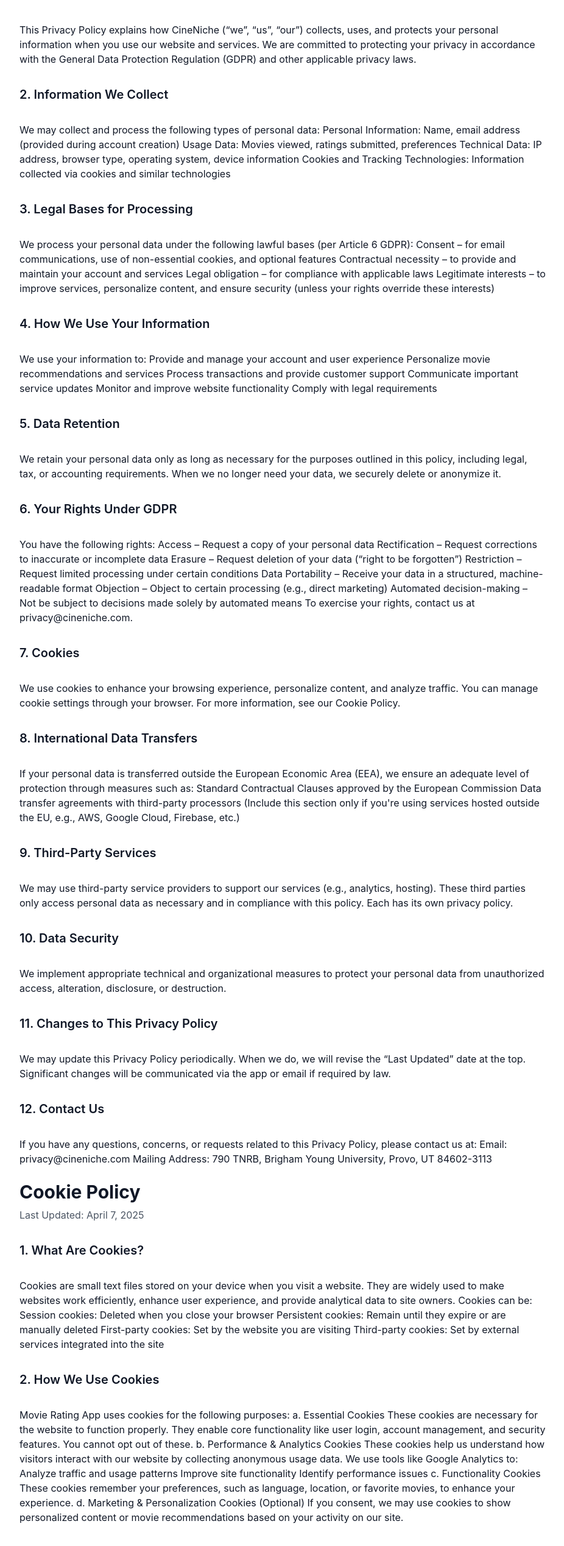
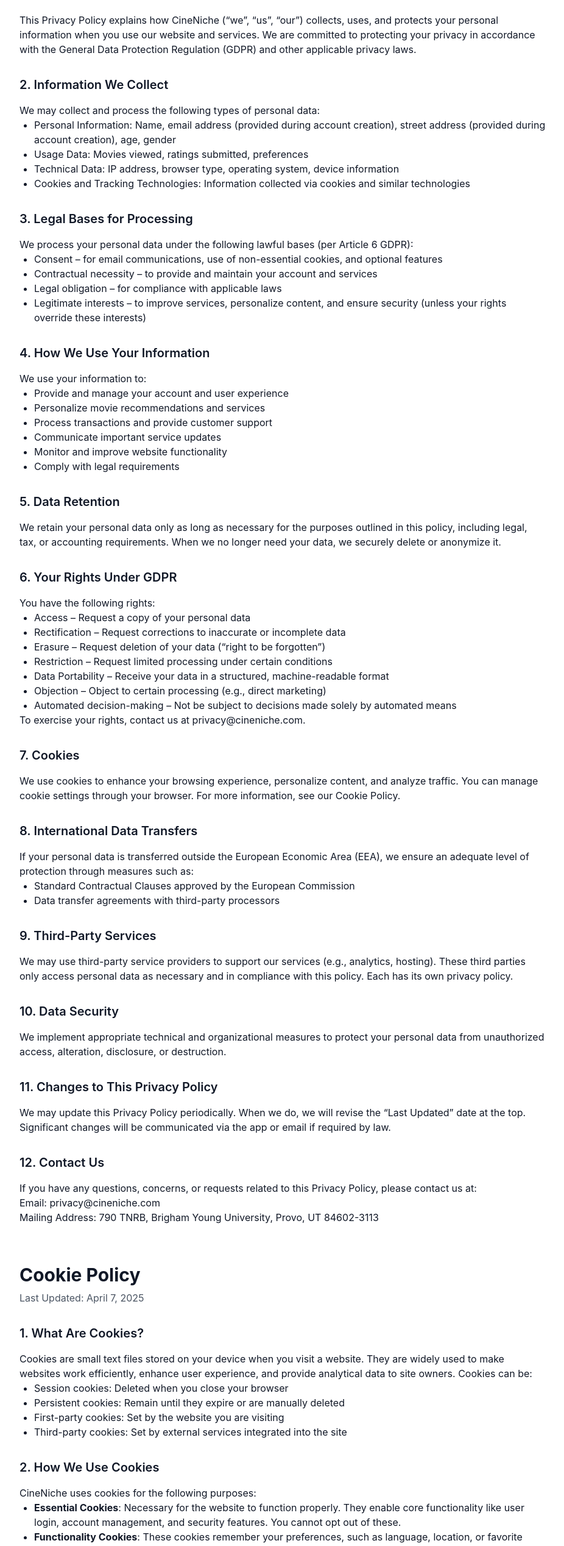
Before and after one commit to benhagg/frontendIntex, a React (Vite) app: page /privacy in a window 1280 px wide. Shown: the part 243-2779 px from the top of the page at 61% size, without its empty margins (176-1102 px from the left). Built offline with nearby package versions, Linux system fonts and the light colour scheme.

Commit message:
making privacy pretty

```diff
--- a/src/pages/Privacy.tsx
+++ b/src/pages/Privacy.tsx
@@ -1,198 +1,254 @@
-import React, { useState, useEffect } from "react";
-
+import React from "react";
 import Layout from "../components/Layout";
 
-interface PrivacySection {
-  title: string;
-  content: string;
-}
+const Section: React.FC<{ title: string; children: React.ReactNode }> = ({
+  title,
+  children,
+}) => (
+  <section className="space-y-4">
+    <h2 className="text-xl font-semibold mb-3">{title}</h2>
+    <div className="prose dark:prose-invert max-w-none">{children}</div>
+  </section>
+);
 
 const Privacy: React.FC = () => {
   return (
     <Layout>
       <div className="container mx-auto px-4 py-8 max-w-4xl">
-        <h1 className="text-3xl font-bold mb-2">Privacy Policy</h1>
-        <p className="text-gray-600 dark:text-gray-400 mb-8">
-          Last Updated: April 7, 2025
-        </p>
+        <header className="mb-8">
+          <h1 className="text-3xl font-bold mb-2">Privacy Policy</h1>
+          <p className="text-gray-600 dark:text-gray-400">
+            Last Updated: April 7, 2025
+          </p>
+        </header>
 
         <div className="space-y-8">
-          <h2 className="text-xl font-semibold mb-3">1. Introduction</h2>
-          <div className="prose dark:prose-invert max-w-none">
+          <Section title="1. Introduction">
             This Privacy Policy explains how CineNiche (“we”, “us”, “our”)
             collects, uses, and protects your personal information when you use
             our website and services. We are committed to protecting your
             privacy in accordance with the General Data Protection Regulation
             (GDPR) and other applicable privacy laws.
-          </div>
-          <h2 className="text-xl font-semibold mb-3">
-            2. Information We Collect
-          </h2>
-          <div className="prose dark:prose-invert max-w-none">
+          </Section>
+
+          <Section title="2. Information We Collect">
             We may collect and process the following types of personal data:
-            Personal Information: Name, email address (provided during account
-            creation) Usage Data: Movies viewed, ratings submitted, preferences
-            Technical Data: IP address, browser type, operating system, device
-            information Cookies and Tracking Technologies: Information collected
-            via cookies and similar technologies
-          </div>
-          <h2 className="text-xl font-semibold mb-3">
-            3. Legal Bases for Processing
-          </h2>
-          <div className="prose dark:prose-invert max-w-none">
+            <ul className="ml-6 list-disc">
+              <li>
+                Personal Information: Name, email address (provided during
+                account creation), street address (provided during account
+                creation), age, gender
+              </li>
+              <li>Usage Data: Movies viewed, ratings submitted, preferences</li>
+              <li>
+                Technical Data: IP address, browser type, operating system,
+                device information
+              </li>
+              <li>
+                Cookies and Tracking Technologies: Information collected via
+                cookies and similar technologies
+              </li>
+            </ul>
+          </Section>
+
+          <Section title="3. Legal Bases for Processing">
             We process your personal data under the following lawful bases (per
-            Article 6 GDPR): Consent – for email communications, use of
-            non-essential cookies, and optional features Contractual necessity –
-            to provide and maintain your account and services Legal obligation –
-            for compliance with applicable laws Legitimate interests – to
-            improve services, personalize content, and ensure security (unless
-            your rights override these interests)
-          </div>
-          <h2 className="text-xl font-semibold mb-3">
-            4. How We Use Your Information
-          </h2>
-          <div className="prose dark:prose-invert max-w-none">
-            We use your information to: Provide and manage your account and user
-            experience Personalize movie recommendations and services Process
-            transactions and provide customer support Communicate important
-            service updates Monitor and improve website functionality Comply
-            with legal requirements
-          </div>
-          <h2 className="text-xl font-semibold mb-3">5. Data Retention</h2>
-          <div className="prose dark:prose-invert max-w-none">
+            Article 6 GDPR):
+            <ul className="ml-6 list-disc">
+              <li>
+                Consent – for email communications, use of non-essential
+                cookies, and optional features
+              </li>
+              <li>
+                Contractual necessity – to provide and maintain your account and
+                services
+              </li>
+              <li>Legal obligation – for compliance with applicable laws</li>
+              <li>
+                Legitimate interests – to improve services, personalize content,
+                and ensure security (unless your rights override these
+                interests)
+              </li>
+            </ul>
+          </Section>
+
+          <Section title="4. How We Use Your Information">
+            We use your information to:
+            <ul className="ml-6 list-disc">
+              <li>Provide and manage your account and user experience</li>
+              <li>Personalize movie recommendations and services</li>
+              <li>Process transactions and provide customer support</li>
+              <li>Communicate important service updates</li>
+              <li>Monitor and improve website functionality</li>
+              <li>Comply with legal requirements</li>
+            </ul>
+          </Section>
+
+          <Section title="5. Data Retention">
             We retain your personal data only as long as necessary for the
             purposes outlined in this policy, including legal, tax, or
             accounting requirements. When we no longer need your data, we
             securely delete or anonymize it.
-          </div>
-          <h2 className="text-xl font-semibold mb-3">
-            6. Your Rights Under GDPR
-          </h2>
-          <div className="prose dark:prose-invert max-w-none">
-            You have the following rights: Access – Request a copy of your
-            personal data Rectification – Request corrections to inaccurate or
-            incomplete data Erasure – Request deletion of your data (“right to
-            be forgotten”) Restriction – Request limited processing under
-            certain conditions Data Portability – Receive your data in a
-            structured, machine-readable format Objection – Object to certain
-            processing (e.g., direct marketing) Automated decision-making – Not
-            be subject to decisions made solely by automated means To exercise
-            your rights, contact us at privacy@cineniche.com.
-          </div>
-          <h2 className="text-xl font-semibold mb-3">7. Cookies</h2>
-          <div className="prose dark:prose-invert max-w-none">
+          </Section>
+
+          <Section title="6. Your Rights Under GDPR">
+            You have the following rights:
+            <ul className="ml-6 list-disc">
+              <li>Access – Request a copy of your personal data</li>
+              <li>
+                Rectification – Request corrections to inaccurate or incomplete
+                data
+              </li>
+              <li>
+                Erasure – Request deletion of your data (“right to be
+                forgotten”)
+              </li>
+              <li>
+                Restriction – Request limited processing under certain
+                conditions
+              </li>
+              <li>
+                Data Portability – Receive your data in a structured,
+                machine-readable format
+              </li>
+              <li>
+                Objection – Object to certain processing (e.g., direct
+                marketing)
+              </li>
+              <li>
+                Automated decision-making – Not be subject to decisions made
+                solely by automated means
+              </li>
+            </ul>
+            To exercise your rights, contact us at privacy@cineniche.com.
+          </Section>
+
+          <Section title="7. Cookies">
             We use cookies to enhance your browsing experience, personalize
             content, and analyze traffic. You can manage cookie settings through
             your browser. For more information, see our Cookie Policy.
-          </div>
-          <h2 className="text-xl font-semibold mb-3">
-            8. International Data Transfers
-          </h2>
-          <div className="prose dark:prose-invert max-w-none">
+          </Section>
+
+          <Section title="8. International Data Transfers">
             If your personal data is transferred outside the European Economic
             Area (EEA), we ensure an adequate level of protection through
-            measures such as: Standard Contractual Clauses approved by the
-            European Commission Data transfer agreements with third-party
-            processors (Include this section only if you're using services
-            hosted outside the EU, e.g., AWS, Google Cloud, Firebase, etc.)
-          </div>
-          <h2 className="text-xl font-semibold mb-3">
-            9. Third-Party Services
-          </h2>
-          <div className="prose dark:prose-invert max-w-none">
+            measures such as:
+            <ul className="ml-6 list-disc">
+              <li>
+                Standard Contractual Clauses approved by the European Commission
+              </li>
+              <li>Data transfer agreements with third-party processors</li>
+            </ul>
+          </Section>
+
+          <Section title="9. Third-Party Services">
             We may use third-party service providers to support our services
             (e.g., analytics, hosting). These third parties only access personal
             data as necessary and in compliance with this policy. Each has its
             own privacy policy.
-          </div>
-          <h2 className="text-xl font-semibold mb-3">10. Data Security</h2>
-          <div className="prose dark:prose-invert max-w-none">
+          </Section>
+
+          <Section title="10. Data Security">
             We implement appropriate technical and organizational measures to
             protect your personal data from unauthorized access, alteration,
             disclosure, or destruction.
-          </div>
-          <h2 className="text-xl font-semibold mb-3">
-            11. Changes to This Privacy Policy
-          </h2>
-          <div className="prose dark:prose-invert max-w-none">
+          </Section>
+
+          <Section title="11. Changes to This Privacy Policy">
             We may update this Privacy Policy periodically. When we do, we will
             revise the “Last Updated” date at the top. Significant changes will
             be communicated via the app or email if required by law.
-          </div>
-          <h2 className="text-xl font-semibold mb-3">12. Contact Us</h2>
-          <div className="prose dark:prose-invert max-w-none">
+          </Section>
+
+          <Section title="12. Contact Us">
             If you have any questions, concerns, or requests related to this
-            Privacy Policy, please contact us at: Email: privacy@cineniche.com
+            Privacy Policy, please contact us at:
+            <br />
+            Email: privacy@cineniche.com
+            <br />
             Mailing Address: 790 TNRB, Brigham Young University, Provo, UT
             84602-3113
-          </div>
+          </Section>
         </div>
-        <br />
-        <h1 className="text-3xl font-bold mb-2">Cookie Policy</h1>
-        <p className="text-gray-600 dark:text-gray-400 mb-8">
-          Last Updated: April 7, 2025
-        </p>
-        <div className="space-y-8">
-          <h2 className="text-xl font-semibold mb-3">1. What Are Cookies?</h2>
-          <div className="prose dark:prose-invert max-w-none">
-            Cookies are small text files stored on your device when you visit a
-            website. They are widely used to make websites work efficiently,
-            enhance user experience, and provide analytical data to site owners.
-            Cookies can be: Session cookies: Deleted when you close your browser
-            Persistent cookies: Remain until they expire or are manually deleted
-            First-party cookies: Set by the website you are visiting Third-party
-            cookies: Set by external services integrated into the site
-          </div>
-          <h2 className="text-xl font-semibold mb-3">2. How We Use Cookies</h2>
-          <div className="prose dark:prose-invert max-w-none">
-            Movie Rating App uses cookies for the following purposes: a.
-            Essential Cookies These cookies are necessary for the website to
-            function properly. They enable core functionality like user login,
-            account management, and security features. You cannot opt out of
-            these. b. Performance & Analytics Cookies These cookies help us
-            understand how visitors interact with our website by collecting
-            anonymous usage data. We use tools like Google Analytics to: Analyze
-            traffic and usage patterns Improve site functionality Identify
-            performance issues c. Functionality Cookies These cookies remember
-            your preferences, such as language, location, or favorite movies, to
-            enhance your experience. d. Marketing & Personalization Cookies
-            (Optional) If you consent, we may use cookies to show personalized
-            content or movie recommendations based on your activity on our site.
-          </div>
-          <h2 className="text-xl font-semibold mb-3">3. Third-Party Cookies</h2>
-          <div className="prose dark:prose-invert max-w-none">
-            Some cookies are set by third-party services we use, such as: Google
-            Analytics – for traffic analytics Firebase (if applicable) – for
-            authentication or performance monitoring Each third party has its
-            own privacy and cookie policies.
-          </div>
-          <h2 className="text-xl font-semibold mb-3">4. Cookie Consent</h2>
-          <div className="prose dark:prose-invert max-w-none">
-            When you first visit our site, you will see a cookie banner asking
-            for your consent to use non-essential cookies. You can change your
-            preferences or withdraw consent at any time via the [Cookie
-            Settings] link in the site footer.
-          </div>
-          <h2 className="text-xl font-semibold mb-3">5. Managing Cookies</h2>
-          <div className="prose dark:prose-invert max-w-none">
-            You can manage or disable cookies through your browser settings.
-            Please note that disabling cookies may affect website functionality.
-            Chrome: chrome://settings/cookies Firefox: about:preferences#privacy
-            Safari: Settings {">"} Safari {">"} Privacy & Security Edge:
-            Settings {">"} Site permissions {">"} Cookies and site data
-          </div>
-          <h2 className="text-xl font-semibold mb-3">
-            6. Changes to This Cookie Policy
-          </h2>
-          <div className="prose dark:prose-invert max-w-none">
-            We may update this Cookie Policy to reflect changes in our practices
-            or legal requirements. Check this page periodically for updates. The
-            “Last Updated” date will reflect the most recent changes.
-          </div>
-          <h2 className="text-xl font-semibold mb-3">7. Contact Us</h2>
-          <div className="prose dark:prose-invert max-w-none">
-            If you have questions about our use of cookies, please contact us
-            at: Email: privacy@cineniche.com
+
+        <div className="mt-16">
+          <h1 className="text-3xl font-bold mb-2">Cookie Policy</h1>
+          <p className="text-gray-600 dark:text-gray-400 mb-8">
+            Last Updated: April 7, 2025
+          </p>
+
+          <div className="space-y-8">
+            <Section title="1. What Are Cookies?">
+              Cookies are small text files stored on your device when you visit
+              a website. They are widely used to make websites work efficiently,
+              enhance user experience, and provide analytical data to site
+              owners. Cookies can be:
+              <ul className="ml-6 list-disc">
+                <li>Session cookies: Deleted when you close your browser</li>
+                <li>
+                  Persistent cookies: Remain until they expire or are manually
+                  deleted
+                </li>
+                <li>
+                  First-party cookies: Set by the website you are visiting
+                </li>
+                <li>
+                  Third-party cookies: Set by external services integrated into
+                  the site
+                </li>
+              </ul>
+            </Section>
+
+            <Section title="2. How We Use Cookies">
+              CineNiche uses cookies for the following purposes:
+              <ul className="ml-6 list-disc">
+                <li>
+                  <strong>Essential Cookies</strong>: Necessary for the website
+                  to function properly. They enable core functionality like user
+                  login, account management, and security features. You cannot
+                  opt out of these.
+                </li>
+                <li>
+                  <strong>Functionality Cookies</strong>: These cookies remember
+                  your preferences, such as language, location, or favorite
+                  movies, to enhance your experience.
+                </li>
+              </ul>
+            </Section>
+
+            <Section title="4. Cookie Consent">
+              When you first visit our site, you will see a cookie banner asking
+              for your consent to use non-essential cookies.
+            </Section>
+
+            <Section title="5. Managing Cookies">
+              You can manage or disable cookies through your browser settings.
+              Please note that disabling cookies may affect website
+              functionality.
+              <ul className="ml-6 list-disc">
+                <li>Chrome: chrome://settings/cookies</li>
+                <li>Firefox: about:preferences#privacy</li>
+                <li>Safari: Settings &gt; Safari &gt; Privacy & Security</li>
+                <li>
+                  Edge: Settings &gt; Site permissions &gt; Cookies and site
+                  data
+                </li>
+              </ul>
+            </Section>
+
+            <Section title="6. Changes to This Cookie Policy">
+              We may update this Cookie Policy to reflect changes in our
+              practices or legal requirements. Check this page periodically for
+              updates. The “Last Updated” date will reflect the most recent
+              changes.
+            </Section>
+
+            <Section title="7. Contact Us">
+              If you have questions about our use of cookies, please contact us
+              at:
+              <br />
+              Email: privacy@movierating.com
+            </Section>
           </div>
         </div>
       </div>
```
